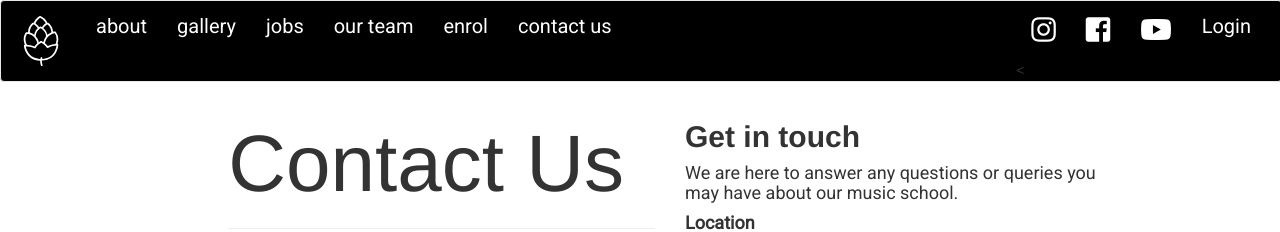
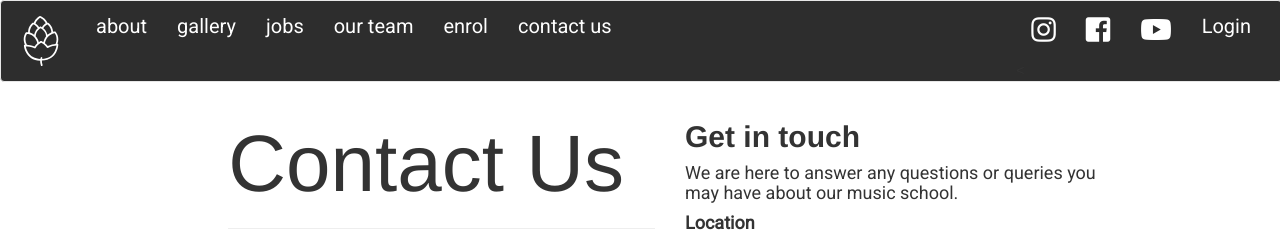
Before and after one commit to AaronChan42/ifb299-repository, a Django app: page /contact/ in a window 1280 px wide. Shown: the top 232 px of the page. Run offline with Django 3.2, Linux system fonts and the light colour scheme; some libraries are stand-ins or nearby versions.

Commit message:
Changed nav colour

```diff
--- a/home/forms.py
+++ b/home/forms.py
@@ -79,7 +79,7 @@ class JobForm(forms.ModelForm):
             'class': 'form-control'
         }
     ))
-    phoneNumber = forms.CharField(label="Phone Number", widget=forms.TextInput(
+    phoneNumber = forms.CharField(label="Phone Number", validators=[phone_val],widget=forms.TextInput(
         attrs={
             'class': 'form-control'
         }
--- a/home/static/home/style.css
+++ b/home/static/home/style.css
@@ -4,7 +4,7 @@
     position: absolute;
     top: 0;
     width: 100%;
-	background-color:  #000000;
+	background-color:  #2d2d2d;
 	}
 
 .navbar-default .navbar-brand{
```
